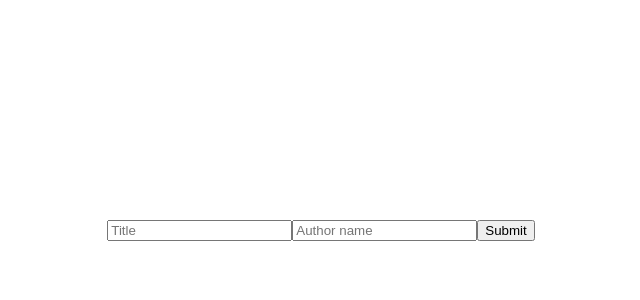
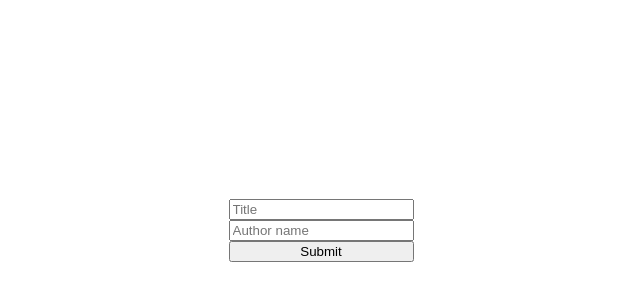
Before and after one commit to Hiladolev/books-app, a React (Create React App) app in the folder client/: page / in a window 1280 px wide. Shown: the part 170-470 px from the top of the page, without its empty margins (319-959 px from the left). Built offline with nearby package versions, Linux system fonts and the light colour scheme.

Commit message:
flex + flex direction for the inputs to be in column

```diff
--- a/client/src/components/pages/Home/Form/Form.tsx
+++ b/client/src/components/pages/Home/Form/Form.tsx
@@ -5,7 +5,10 @@ export default function Form() {
   const onSubmit = handleSubmit((data) => console.log(data));
 
   return (
-    <form onSubmit={onSubmit}>
+    <form
+      onSubmit={onSubmit}
+      style={{ display: "flex", flexDirection: "column" }}
+    >
       <input type="text" placeholder="Title" {...register("title")} />
       <input
         type="text"
```
